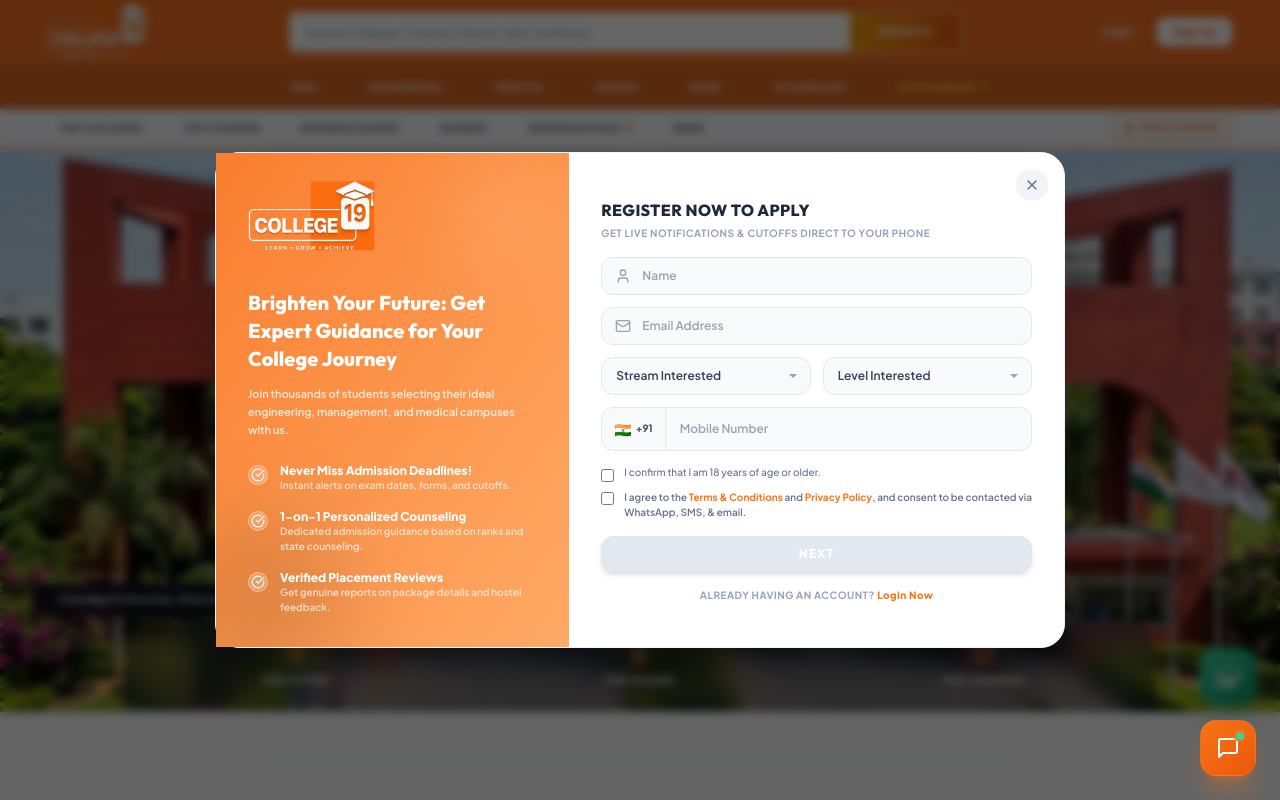
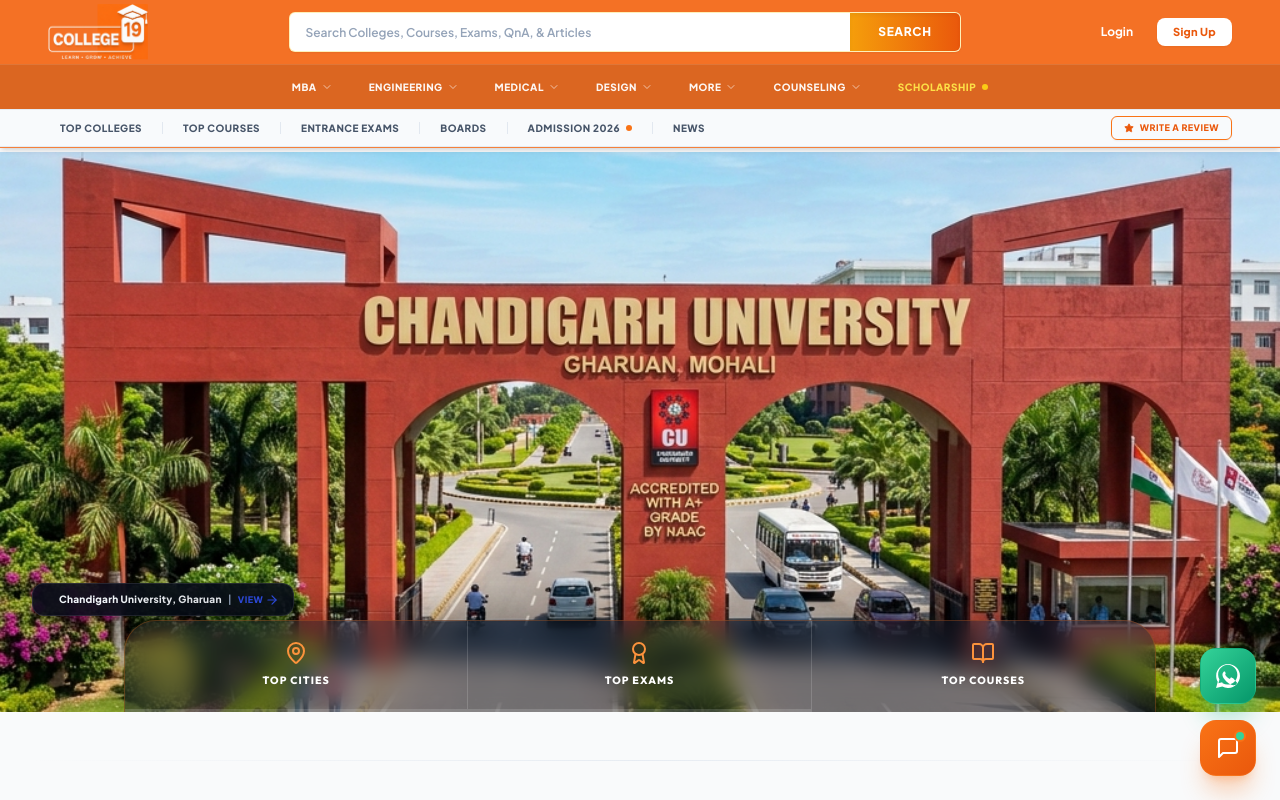
Before and after one commit to 08Satyamkumar/Think_Your_College, a Next.js app: page / in a window 1280 px wide. Shown: the top 800 px of the page. Built offline with nearby package versions, Linux system fonts and the light colour scheme.

Commit message:
chore: disable automatic admission alerts popup trigger and reopen timer for staging

```diff
--- a/src/components/LayoutWrapper.tsx
+++ b/src/components/LayoutWrapper.tsx
@@ -235,7 +235,7 @@
   // ══════════════════════════════════════════
   //      ADMISSION ALERTS POPUP STATE & LOGIC
   // ══════════════════════════════════════════
-  const [isAlertOpen, setIsAlertOpen] = useState(true);
+  const [isAlertOpen, setIsAlertOpen] = useState(false);
   const [alertName, setAlertName] = useState("");
   const [alertEmail, setAlertEmail] = useState("");
   const [alertPhone, setAlertPhone] = useState("");
@@ -287,7 +287,8 @@
     setIsAlertSubscribed(true);
   };
 
-  // Auto-reopen alert popup if closed and not subscribed (every 20 seconds)
+  // Auto-reopen alert popup if closed and not subscribed (disabled during development/staging)
+  /*
   useEffect(() => {
     if (!isAlertOpen && !isAlertSubscribed) {
       const timer = setTimeout(() => {
@@ -296,6 +297,7 @@
       return () => clearTimeout(timer);
     }
   }, [isAlertOpen, isAlertSubscribed]);
+  */
 
   // MBA Mega Menu Sub-tabs structure matching screenshot (nested for multi-column grids)
   const mbaTabs: Record<string, MegaSubCategory[]> = {
```
